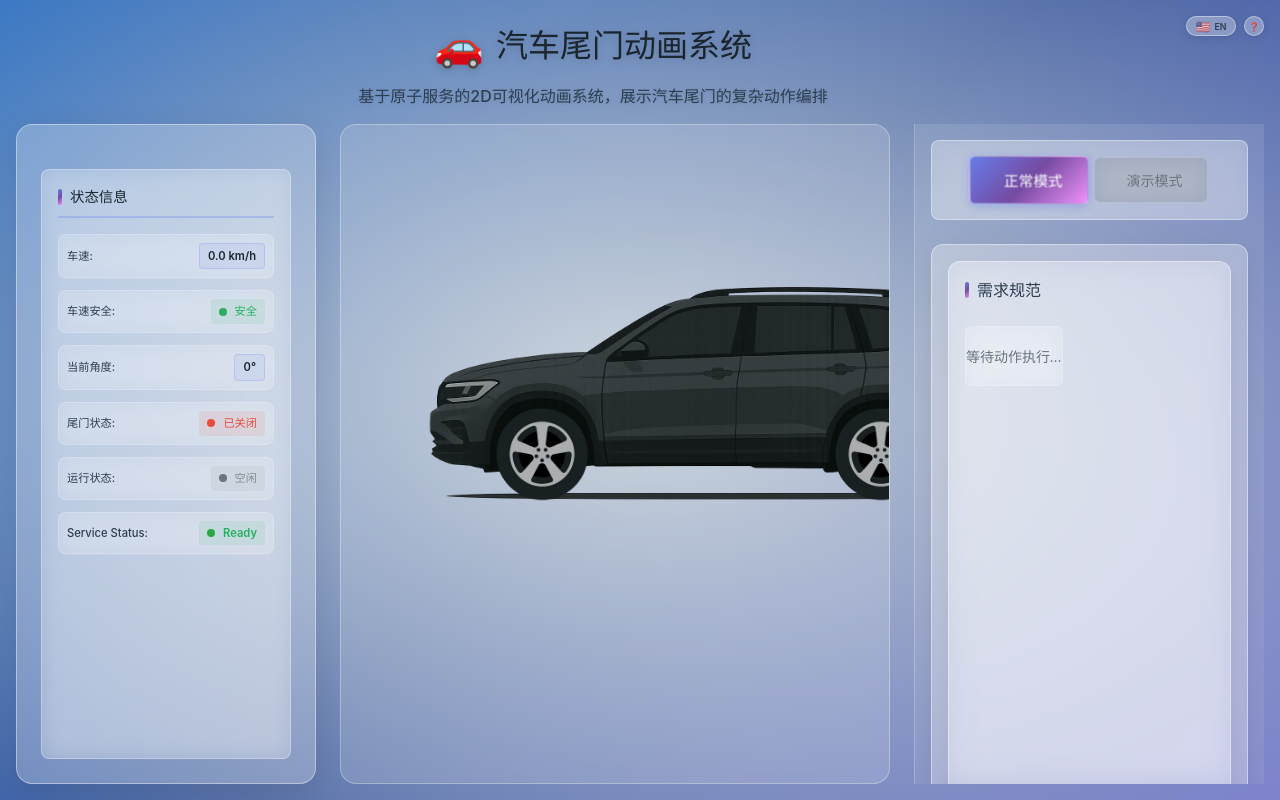
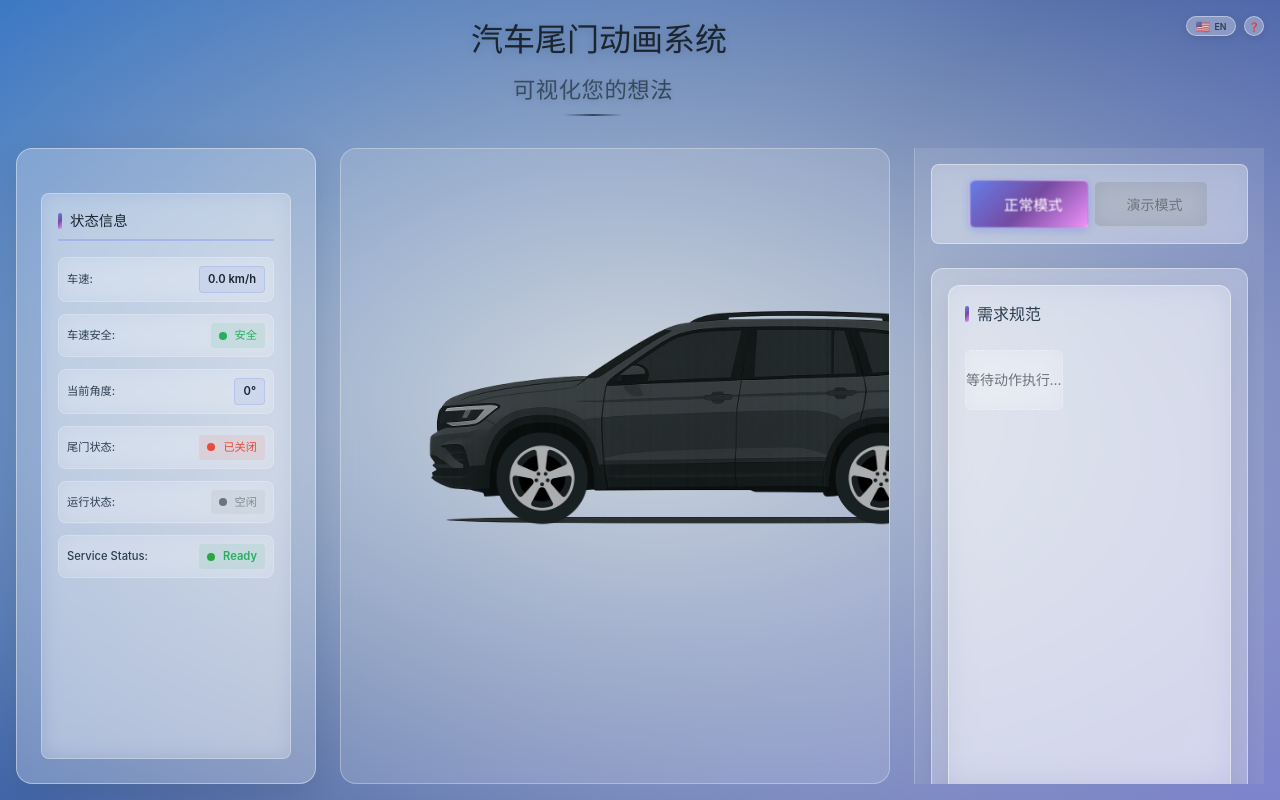
Before and after one commit to yyxxrr739/scratch4llm, a React (Vite) app: page / in a window 1280 px wide. Built offline with nearby package versions, Linux system fonts and the light colour scheme.

Commit message:
feat: 更新标题、子标题文本和格式

```diff
--- a/src/components/AnimationManager.css
+++ b/src/components/AnimationManager.css
@@ -78,12 +78,34 @@
 }
 
 .subtitle {
-  font-size: 1rem;
+  font-size: 1.4rem;
   color: #2c3e50;
-  max-width: 500px;
-  margin: 0 auto;
-  font-weight: 500;
-  text-shadow: 0 1px 4px rgba(0, 0, 0, 0.1);
+  max-width: 600px;
+  margin: 0.5rem auto 1.5rem;
+  font-weight: 400;
+  text-shadow: 0 2px 8px rgba(0, 0, 0, 0.15);
+  letter-spacing: 0.5px;
+  line-height: 1.6;
+  opacity: 0.9;
+  transition: all 0.3s ease;
+  font-family: 'Segoe UI', Tahoma, Geneva, Verdana, sans-serif;
+  background: linear-gradient(135deg, #2c3e50 0%, #34495e 50%, #1a252f 100%);
+  -webkit-background-clip: text;
+  -webkit-text-fill-color: transparent;
+  background-clip: text;
+  position: relative;
+}
+
+.subtitle::after {
+  content: '';
+  position: absolute;
+  bottom: -8px;
+  left: 50%;
+  transform: translateX(-50%);
+  width: 60px;
+  height: 2px;
+  background: linear-gradient(90deg, transparent, #2c3e50, transparent);
+  border-radius: 1px;
 }
 
 .main-content {
--- a/src/components/AnimationManager.jsx
+++ b/src/components/AnimationManager.jsx
@@ -103,7 +103,7 @@ const AnimationManager = () => {
       <div className="header">
         <div className="header-content">
           <h1 className="title">
-            <span className="title-icon">🚗</span>
+            <span className="title-icon"></span>
             {t('title')}
           </h1>
           <p className="subtitle">
--- a/src/config/i18n.js
+++ b/src/config/i18n.js
@@ -3,7 +3,7 @@ export const i18n = {
   zh: {
     // 标题和描述
     title: "汽车尾门动画系统",
-    subtitle: "基于原子服务的2D可视化动画系统，展示汽车尾门的复杂动作编排",
+    subtitle: "可视化您的想法",
 
     // 帮助按钮
     helpButton: "查看帮助说明",
@@ -92,7 +92,7 @@ export const i18n = {
   en: {
     // 标题和描述
     title: "Vehicle Tailgate Animation System",
-    subtitle: "2D visualization animation system based on atomic services, demonstrating complex action orchestration of vehicle tailgate",
+    subtitle: "Visualize Your Idea",
 
     // 帮助按钮
     helpButton: "View Help",
```
